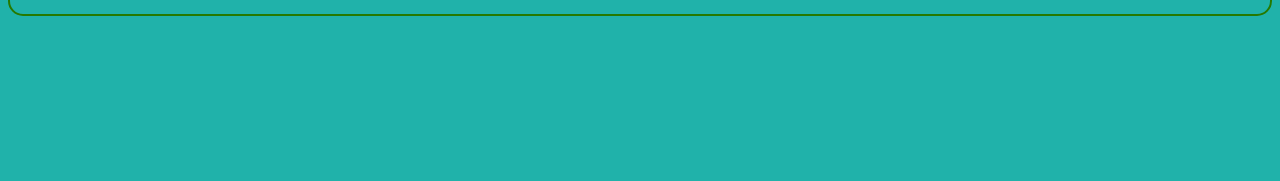
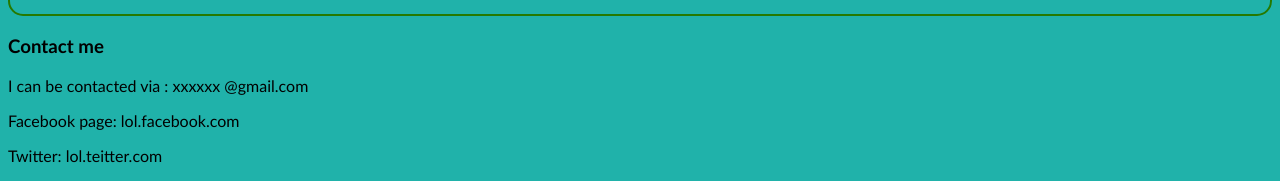
Before and after one commit to RATTANAKSOK/Science-Research-I, a plain HTML site: page nav.html in a window 1280 px wide. Shown: the part 1483-1664 px from the top of the page. Before the commit the page ends 1507 px from the top, so only its background shows below. Drawn offline with Linux system fonts and the light colour scheme.

Commit message:
Add files via upload

```diff
--- a/nav.html
+++ b/nav.html
@@ -53,5 +53,12 @@
             <img src="newyork.jpeg" alt="">
         </ol>
     </div>
+
+    <div class="contact">
+       <h3>Contact me</h3>
+       <p>I can be contacted via : xxxxxx @gmail.com</p>
+       <p>Facebook page: lol.facebook.com</p>
+       <p>Twitter: lol.teitter.com</p>
+    </div>
 </body>
 </html>
```
